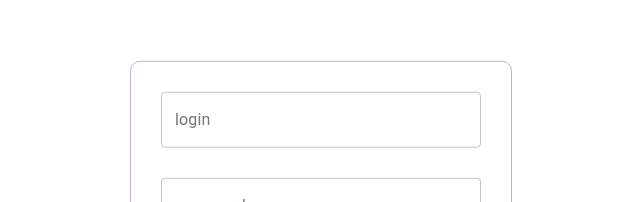
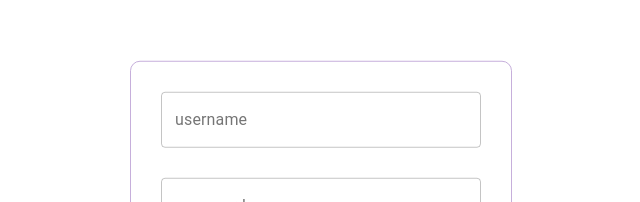
Before and after one commit to Igorg599/frontend-project-12, a React (Create React App) app in the folder frontend/: page /login in a window 1280 px wide. Shown: the part 204-406 px from the top of the page, without its empty margins (319-959 px from the left). Built offline with nearby package versions, Linux system fonts and the light colour scheme.

Commit message:
обработка loginPath

```diff
--- a/frontend/package.json
+++ b/frontend/package.json
@@ -2,12 +2,14 @@
   "name": "frontend",
   "version": "0.1.0",
   "private": true,
+  "proxy": "http://localhost:5001",
   "dependencies": {
     "@material-ui/core": "^4.12.4",
     "@mui/material": "^5.10.12",
     "@testing-library/jest-dom": "^5.16.5",
     "@testing-library/react": "^13.4.0",
     "@testing-library/user-event": "^13.5.0",
+    "axios": "^1.1.3",
     "formik": "^2.2.9",
     "react": "^18.2.0",
     "react-dom": "^18.2.0",
--- a/frontend/src/pages/Login.jsx
+++ b/frontend/src/pages/Login.jsx
@@ -1,22 +1,43 @@
 import { Formik } from "formik"
+import { useState } from 'react'
+import { useLocation, useNavigate } from 'react-router-dom'
+import axios from 'axios'
 import { TextField, Button } from "@material-ui/core"
 import * as Yup from "yup"
+import routes from '../utils/routes'
 
 const SignupSchema = Yup.object().shape({
-  login: Yup.string().min(4, "Слишком короткий логин").required("Обязательное поле"),
+  username: Yup.string().min(4, "Слишком короткий логин").required("Обязательное поле"),
   password: Yup.string()
     .required("Пароль обязателен для ввода")
     .min(4, "Слишком короткий пароль"),
 })
 
-const Login = () => (
+const Login = () => {
+  const location = useLocation()
+  const navigate = useNavigate()
+  const [authFailed, setAuthFailed] = useState(false)
+
+  return (
     <div>
       <Formik
-      initialValues={{ login: "", password: "" }}
+        initialValues={{ username: "", password: "" }}
         validationSchema={SignupSchema}
-      onSubmit={(values, { setSubmitting }) => {
-        console.log(JSON.stringify(values, null, 2))
-        setSubmitting(false)
+        onSubmit={async (values) => {
+          setAuthFailed(false)
+
+          try {
+            const res = await axios.post(routes.loginPath(), values)
+            localStorage.setItem('userId', JSON.stringify(res.data))
+            const { from } = location.state || { from: { pathname: '/' } }
+            navigate(from)
+          } catch (err) {
+            if (err.isAxiosError && err.response.status === 401) {
+              setAuthFailed(true);
+              return;
+            }
+            throw err;
+          }
         }}
       >
         {({
@@ -31,13 +52,14 @@ const Login = () => (
           <form onSubmit={handleSubmit} className="login-form">
             <TextField
               type="text"
-            name="login"
+              name="username"
               onChange={handleChange}
               onBlur={handleBlur}
               value={values.login}
               className="login-input"
               variant="outlined"
-            label="login"
+              label="username"
+              error={authFailed}
             />
             {errors.login && touched.login && errors.login}
             <TextField
@@ -49,6 +71,7 @@ const Login = () => (
               style={{ marginTop: 30 }}
               variant="outlined"
               label="password"
+              error={authFailed}
             />
             {errors.password && touched.password && errors.password}
             <Button
@@ -65,5 +88,6 @@ const Login = () => (
       </Formik>
     </div>
   )
+}
 
 export default Login
--- /dev/null
+++ b/frontend/src/utils/routes.js
@@ -0,0 +1,5 @@
+const apiPath = '/api/v1'
+
+export default {
+  loginPath: () => [apiPath, 'login'].join('/'),
+};
```
Also changed, not shown: frontend/src/App.jsx (renamed from frontend/src/App.js), 1 other file (tests, documents, lock files or other folders). Lines whose indentation alone changed are shown as unchanged.
